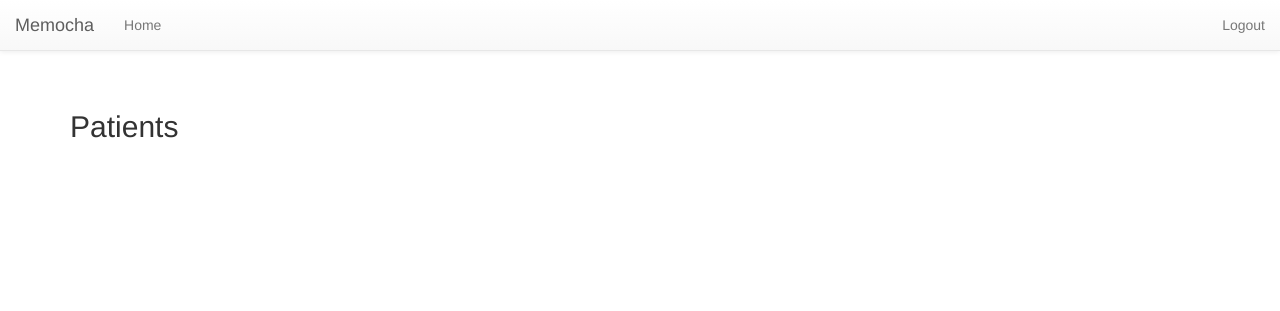
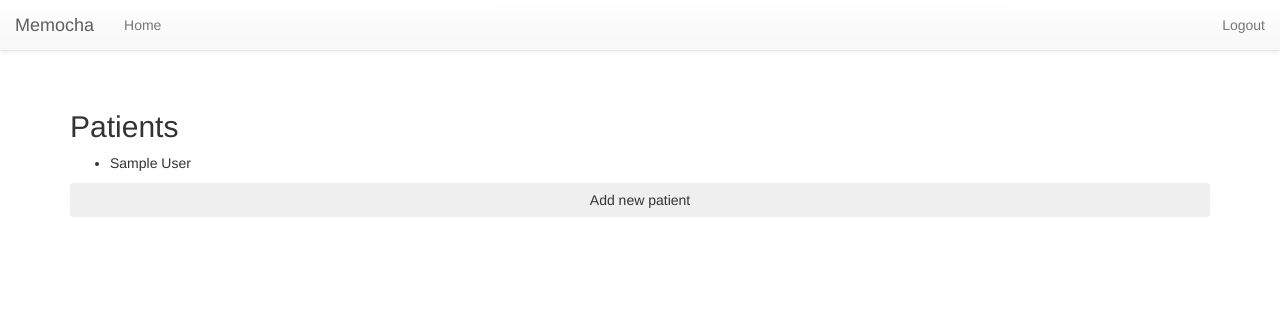
Before and after one commit to danielhertenstein/memocha, a Django app: page /recorder/doctor/ in a window 1280 px wide. Shown: the top 311 px of the page. Run offline with Django 3.2, Linux system fonts and the light colour scheme; a user stored in the database is signed in; tables that the repository leaves empty hold one stand-in row (values such as "Sample post"); some libraries are stand-ins or nearby versions.

Commit message:
Adds start of patient creation form

```diff
--- a/recorder/templates/recorder/doctor_dashboard.html
+++ b/recorder/templates/recorder/doctor_dashboard.html
@@ -4,5 +4,11 @@
 
 {% block content %}
     <h2>Patients</h2>
-
+    <ul>
+        {% for patient in patients %}
+            <li>{{ patient }}</li>
+        {% endfor %}
+    </ul>
+    <button class="btn btn-block" onclick="location.href='{% url 'recorder:add_patient' %}'">
+        Add new patient</button>
 {% endblock content %}
--- a/recorder/urls.py
+++ b/recorder/urls.py
@@ -10,4 +10,5 @@ urlpatterns = [
     url(r'^doctor/', views.doctor_dashboard, name='doctor_dashboard'),
     url(r'^new_patient/', views.patient_creation, name='patient_creation'),
     url(r'^new_doctor/', views.doctor_creation, name='doctor_creation'),
+    url(r'^add_patient/', views.add_patient, name='add_patient')
 ]
--- a/recorder/views.py
+++ b/recorder/views.py
@@ -2,7 +2,7 @@ from django.contrib.auth import authenticate, login
 from django.contrib.auth.decorators import login_required
 from django.shortcuts import render, redirect
 
-from recorder.forms import MyUserCreationForm
+from recorder.forms import MyUserCreationForm, PatientCreationForm
 from recorder.models import Doctor
 
 
@@ -16,7 +16,9 @@ def patient_dashboard(request):
 
 @login_required
 def doctor_dashboard(request):
-    return render(request, 'recorder/doctor_dashboard.html')
+    doctor = Doctor.objects.get(user=request.user)
+    patients = doctor.patient_set.all()
+    return render(request, 'recorder/doctor_dashboard.html', {'patients': patients})
 
 
 def patient_creation(request):
@@ -38,3 +40,13 @@ def doctor_creation(request):
     else:
         form = MyUserCreationForm()
     return render(request, 'recorder/doctor_creation.html', {'form': form})
+
+
+def add_patient(request):
+    if request.method == 'POST':
+        form = PatientCreationForm(request.POST)
+        if form.is_valid():
+            return redirect('/recorder/doctor')
+    else:
+        form = PatientCreationForm()
+    return render(request, 'recorder/add_patient.html', {'form': form})
```
Also changed, not shown: recorder/forms.py (+17 -0 lines), recorder/templates/recorder/add_patient.html (added, +10 -0 lines).
